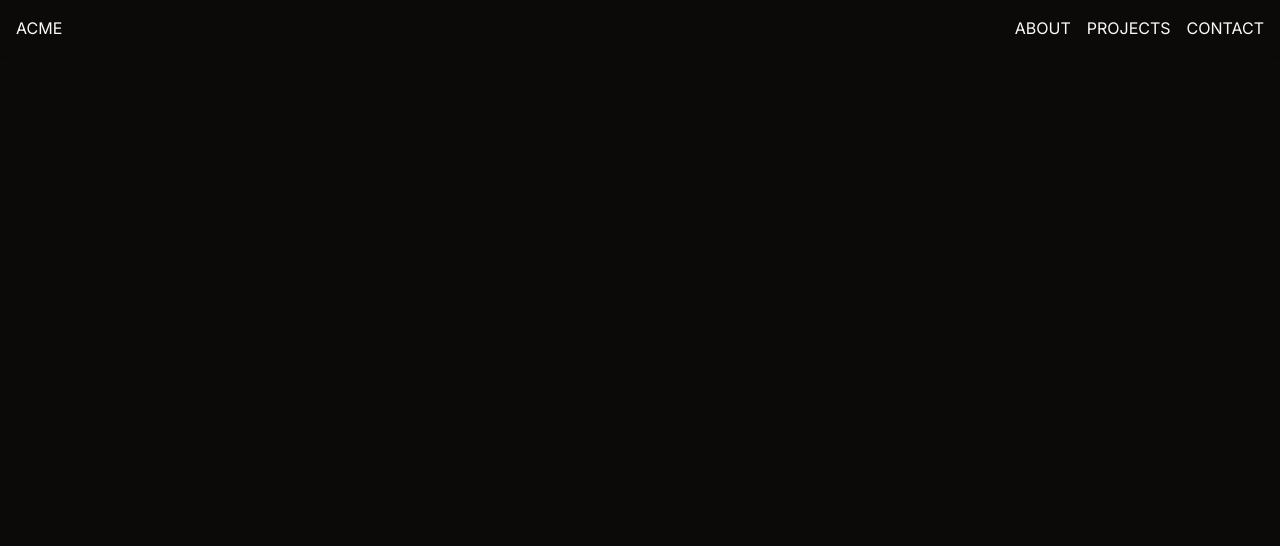
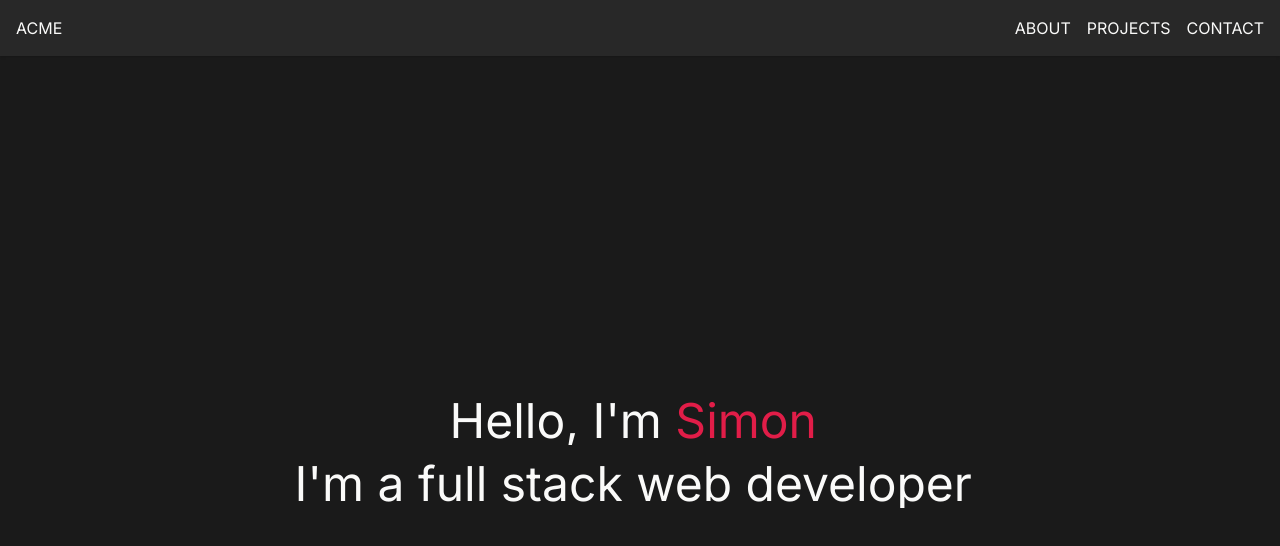
Before and after one commit to kjai139/porf, a Next.js app: page / in a window 1280 px wide. Shown: the top 546 px of the page. Built offline with nearby package versions, Linux system fonts and the light colour scheme.

Commit message:
add hero

```diff
--- a/src/app/globals.css
+++ b/src/app/globals.css
@@ -33,13 +33,14 @@
   }
 
   .dTheme {
-    --background: 20 14.3% 4.1%;
+    --background: #1a1a1a;
+    --navBg: #282828;
     --foreground: 60 9.1% 97.8%;
     --card: 20 14.3% 4.1%;
     --card-foreground: 60 9.1% 97.8%;
     --popover: 20 14.3% 4.1%;
     --popover-foreground: 60 9.1% 97.8%;
-    --primary: 60 9.1% 97.8%;
+    --primary: 346.8 77.2% 49.8%;
     --primary-foreground: 24 9.8% 10%;
     --secondary: 12 6.5% 15.1%;
     --secondary-foreground: 60 9.1% 97.8%;
@@ -59,3 +60,22 @@
     --chart-5: 340 75% 55%;
   }
 }
+
+
+@keyframes swift-up {
+  to {
+    transform: translateY(0);
+  }
+}
+
+.al {
+  display: inline-block;
+  overflow: hidden;
+  animation: .3s swift-up ease-in-out forwards;
+}
+
+.al i {
+  display: inline-block;
+  transform: translateY(100%);
+  animation: .5s swift-up ease-in-out forwards;
+}
--- a/src/app/layout.tsx
+++ b/src/app/layout.tsx
@@ -20,8 +20,8 @@ export default function RootLayout({
   children: React.ReactNode;
 }>) {
   return (
-    <html lang="en">
-      <body className={cn("min-h-screen bg-background font-sans antialiased", inter.variable)}>
+    <html lang="en"  suppressHydrationWarning>
+      <body className={cn("min-h-screen bg-background text-foreground font-sans antialiased", inter.variable)}>
         <ThemeProvider attribute="class" defaultTheme="dTheme" enableSystem disableTransitionOnChange>
           {children}
         </ThemeProvider>
--- a/src/app/page.tsx
+++ b/src/app/page.tsx
@@ -1,4 +1,5 @@
 import ParticleBg from "@/components/backgrounds/ParticlesBg";
+import HeroSection from "@/components/hero/hero";
 import TopNav from "@/components/nav/topNav";
 
 export default function Home() {
@@ -7,7 +8,7 @@ export default function Home() {
 
       <TopNav></TopNav>
       {/* <ParticleBg></ParticleBg> */}
-
+      <HeroSection></HeroSection>
     </main>
   );
 }
--- /dev/null
+++ b/src/components/animations/swiftTxt.tsx
@@ -0,0 +1,35 @@
+"use client"
+
+import { useEffect, useRef, useState } from "react"
+
+interface SwiftTextProps {
+    text:string,
+    size:string,
+    baseDelay:number
+}
+
+export default function SwiftText({text, size, baseDelay}:SwiftTextProps) {
+
+    const [animatedWords, setAnimatedWords] = useState<any[]>([])
+
+    useEffect(() => {
+        const words = text.split(" ").map((word, idx) => {
+            return (
+                <span className={`al ${word === 'Simon' ? 'text-primary' : ''}`} key={`${idx}`}>
+                    <i className="not-italic" style={{
+                    animationDelay:`${(baseDelay + idx) * 0.2}s`
+                }}>{word}&nbsp;</i>
+
+                </span>
+            )
+        })
+
+        setAnimatedWords(words)
+    }, [])
+
+    return (
+        <div className={`${size ? size : undefined}`}>
+            {animatedWords}
+        </div>
+    )
+}
--- /dev/null
+++ b/src/components/hero/hero.tsx
@@ -0,0 +1,18 @@
+import SwiftText from "../animations/swiftTxt"
+
+
+export default function HeroSection () {
+
+    return (
+        <div>
+            <div className="flex flex-col h-screen w-full justify-center items-center gap-2">
+                <div className="text-5xl flex">
+                    <SwiftText baseDelay={0} size="text-5xl" text="Hello,"></SwiftText>
+                    <SwiftText baseDelay={1} size="text-5xl" text="I'm Simon"></SwiftText>
+
+                </div>
+                <SwiftText baseDelay={2} size="text-5xl" text="I'm a full stack web developer"></SwiftText>
+            </div>
+        </div>
+    )
+}
--- a/src/components/nav/topNav.tsx
+++ b/src/components/nav/topNav.tsx
@@ -3,7 +3,7 @@
 
 export default function TopNav () {
     return (
-        <nav className="flex w-full justify-between p-4 shadow text-foreground">
+        <nav className="flex w-full justify-between p-4 shadow text-foreground bg-navBg">
             <div>
                 ACME
             </div>
--- a/tailwind.config.ts
+++ b/tailwind.config.ts
@@ -26,8 +26,9 @@ const config = {
         border: "hsl(var(--border))",
         input: "hsl(var(--input))",
         ring: "hsl(var(--ring))",
-        background: "hsl(var(--background))",
+        background: "var(--background)",
         foreground: "hsl(var(--foreground))",
+        navBg: "Var(--navBg)",
         primary: {
           DEFAULT: "hsl(var(--primary))",
           foreground: "hsl(var(--primary-foreground))",
```
